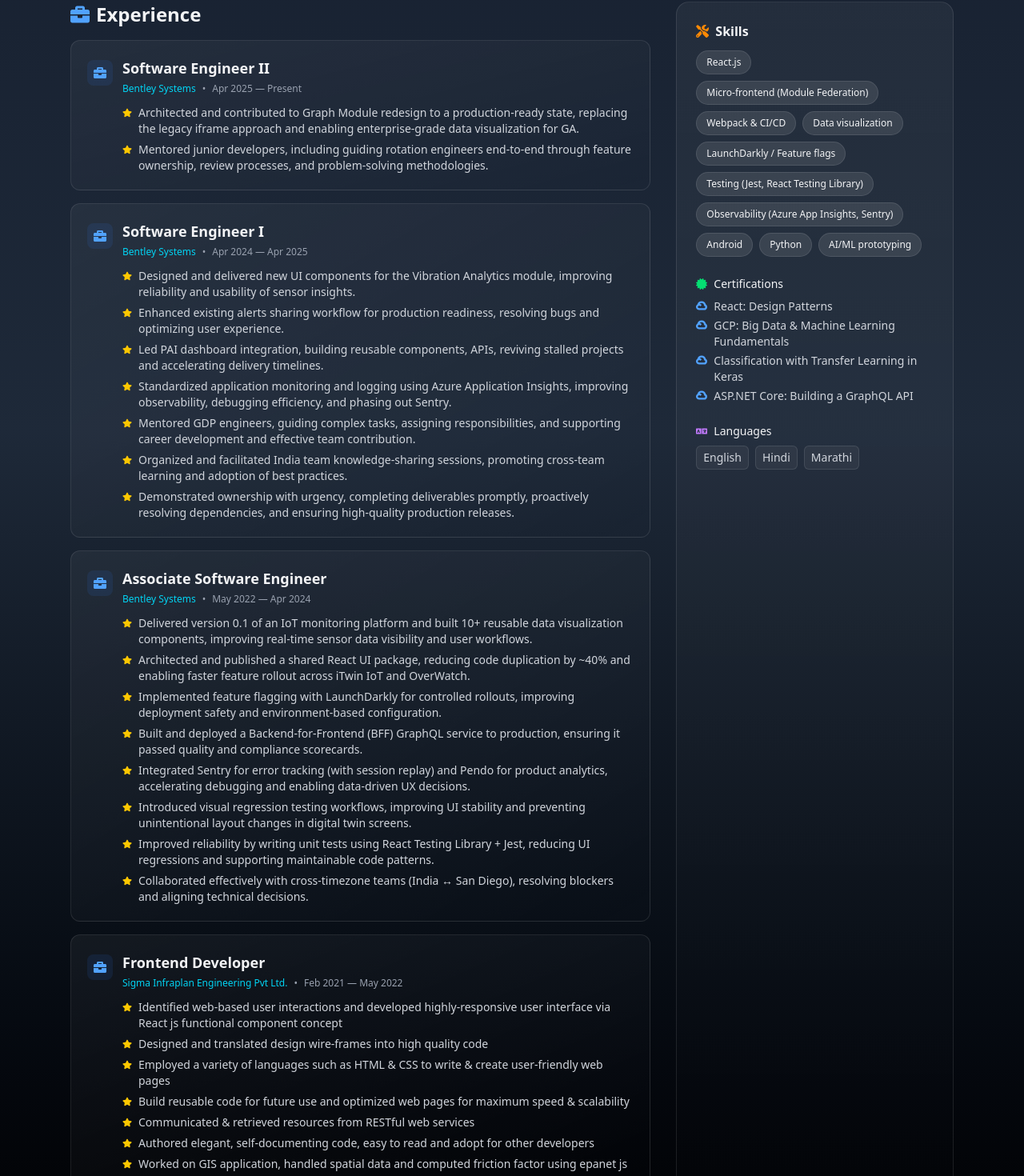
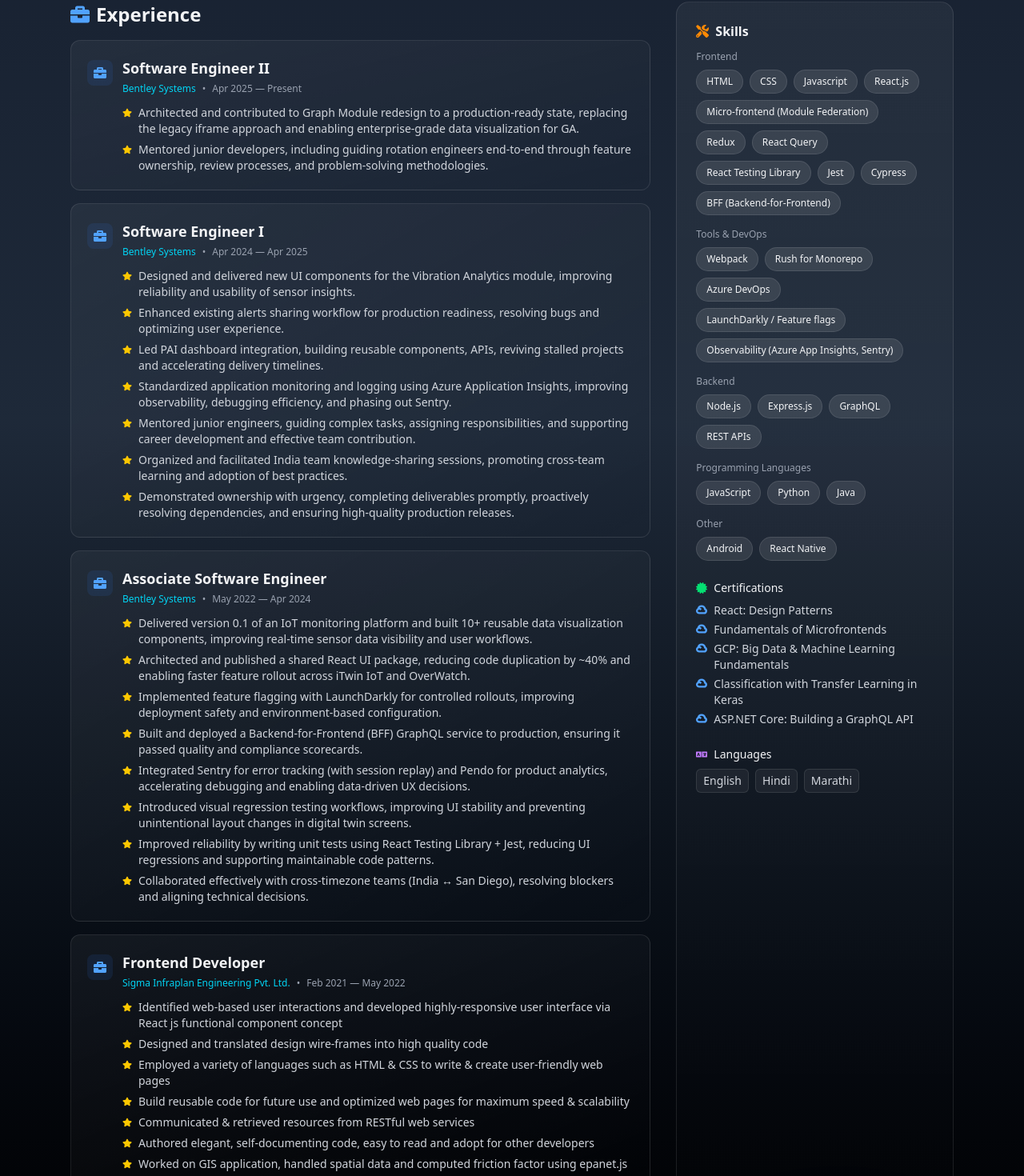
Before and after one commit to gholapeajinkya/gholapeajinkya.github.io, a React (Vite) app: page / in a window 1280 px wide. Shown: the part 980-2450 px from the top of the page at 80% size. Built offline with nearby package versions, Linux system fonts and the light colour scheme.

Commit message:
Portfolio updated

```diff
--- a/src/App.jsx
+++ b/src/App.jsx
@@ -3,6 +3,7 @@
   FaBriefcase,
   FaCertificate,
   FaCode,
+  FaDownload,
   FaEnvelope,
   FaExternalLinkAlt,
   FaGithub,
@@ -30,7 +31,7 @@
     email: "ajinkyagholape1998@gmail.com",
     linkedin: "https://www.linkedin.com/in/gholapeajinkya",
     github: "https://github.com/gholapeajinkya",
-    bio: "Frontend engineer specializing in React.js, micro-frontends, and high-performance web apps. Experienced in building scalable UI frameworks, data visualizations, and developer workflows. Passionate about AI/ML and developer experience.",
+    bio: "I’m a frontend engineer specializing in React, micro-frontends, and high-performance UI systems. I focus on building clean, scalable interfaces with strong attention to UX, performance, and modern architecture. I take pride in delivering reliable, production-ready solutions and creating reusable systems that improve team velocity and long-term maintainability.",
   };
 
   const experience = [
@@ -52,7 +53,7 @@
         "Enhanced existing alerts sharing workflow for production readiness, resolving bugs and optimizing user experience.",
         "Led PAI dashboard integration, building reusable components, APIs, reviving stalled projects and accelerating delivery timelines.",
         "Standardized application monitoring and logging using Azure Application Insights, improving observability, debugging efficiency, and phasing out Sentry.",
-        "Mentored GDP engineers, guiding complex tasks, assigning responsibilities, and supporting career development and effective team contribution.",
+        "Mentored junior engineers, guiding complex tasks, assigning responsibilities, and supporting career development and effective team contribution.",
         "Organized and facilitated India team knowledge-sharing sessions, promoting cross-team learning and adoption of best practices.",
         "Demonstrated ownership with urgency, completing deliverables promptly, proactively resolving dependencies, and ensuring high-quality production releases.",
       ],
@@ -74,7 +75,7 @@
     },
     {
       role: "Frontend Developer",
-      company: "Sigma Infraplan Engineering Pvt Ltd.",
+      company: "Sigma Infraplan Engineering Pvt. Ltd.",
       period: "Feb 2021 — May 2022",
       bullets: [
         "Identified web-based user interactions and developed highly-responsive user interface via React js functional component concept",
@@ -83,7 +84,7 @@
         "Build reusable code for future use and optimized web pages for maximum speed & scalability",
         "Communicated & retrieved resources from RESTful web services",
         "Authored elegant, self-documenting code, easy to read and adopt for other developers",
-        "Worked on GIS application, handled spatial data and computed friction factor using epanet js",
+        "Worked on GIS application, handled spatial data and computed friction factor using epanet.js",
       ],
     },
     {
@@ -110,21 +111,35 @@
     },
   ];
 
-  const skills = [
+  const skills = {
+    Frontend: [
+      "HTML",
+      "CSS",
+      "Javascript",
       "React.js",
       "Micro-frontend (Module Federation)",
-    "Webpack & CI/CD",
-    "Data visualization",
+      "Redux",
+      "React Query",
+      "React Testing Library",
+      "Jest",
+      "Cypress",
+      "BFF (Backend-for-Frontend)",
+    ],
+    "Tools & DevOps": [
+      "Webpack",
+      "Rush for Monorepo",
+      "Azure DevOps",
       "LaunchDarkly / Feature flags",
-    "Testing (Jest, React Testing Library)",
       "Observability (Azure App Insights, Sentry)",
-    "Android",
-    "Python",
-    "AI/ML prototyping",
-  ];
+    ],
+    Backend: ["Node.js", "Express.js", "GraphQL", "REST APIs"],
+    "Programming Languages": ["JavaScript", "Python", "Java"],
+    Other: ["Android", "React Native"],
+  };
 
   const certifications = [
     "React: Design Patterns",
+    "Fundamentals of Microfrontends",
     "GCP: Big Data & Machine Learning Fundamentals",
     "Classification with Transfer Learning in Keras",
     "ASP.NET Core: Building a GraphQL API",
@@ -207,6 +222,18 @@
               >
                 <IoRocketSharp /> View projects
               </motion.a>
+              {/* <motion.a
+                href="/resume.pdf"
+                download="Ajinkya_Gholape_Resume.pdf"
+                whileHover={{
+                  scale: 1.05,
+                  boxShadow: "0 0 20px rgba(34, 197, 94, 0.5)",
+                }}
+                whileTap={{ scale: 0.95 }}
+                className="inline-flex items-center gap-2 px-5 py-2.5 rounded-xl bg-gradient-to-r from-green-600 to-emerald-600 hover:from-green-500 hover:to-emerald-500 shadow-lg transition-all"
+              >
+                <FaDownload /> Download Resume
+              </motion.a> */}
               <motion.a
                 href={`mailto:${profile.email}`}
                 whileHover={{ scale: 1.05 }}
@@ -367,8 +394,14 @@
               <h4 className="font-semibold flex items-center gap-2">
                 <FaTools className="text-orange-400" /> Skills
               </h4>
-              <div className="mt-3 flex flex-wrap gap-2">
-                {skills.map((s, idx) => (
+              <div className="mt-3 space-y-4">
+                {Object.entries(skills).map(([category, items]) => (
+                  <div key={category}>
+                    <h5 className="text-xs font-medium text-gray-400 mb-2">
+                      {category}
+                    </h5>
+                    <div className="flex flex-wrap gap-2">
+                      {items.map((s, idx) => (
                         <motion.span
                           key={s}
                           initial={{ opacity: 0, scale: 0.8 }}
@@ -382,6 +415,9 @@
                         >
                           {s}
                         </motion.span>
+                      ))}
+                    </div>
+                  </div>
                 ))}
               </div>
             </div>
@@ -433,8 +469,7 @@
             animate={{ opacity: 1 }}
             transition={{ delay: 0.25 }}
           >
-            Interested in collaborating? Reach out for open roles, freelance
-            work, or just to chat about React and AI/ML.
+            Interested in collaborating? Reach out for open roles.
           </motion.p>
 
           <div className="mt-6 flex flex-wrap gap-4">
```
Also changed, not shown: 5 other files (tests, documents, lock files or other folders). Lines whose indentation alone changed are shown as unchanged.
